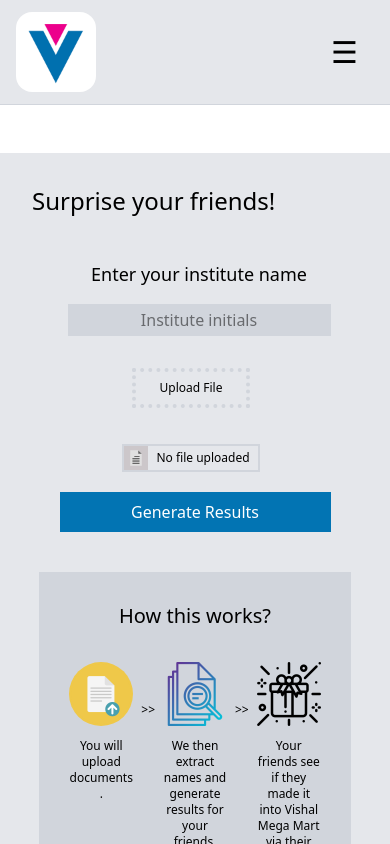
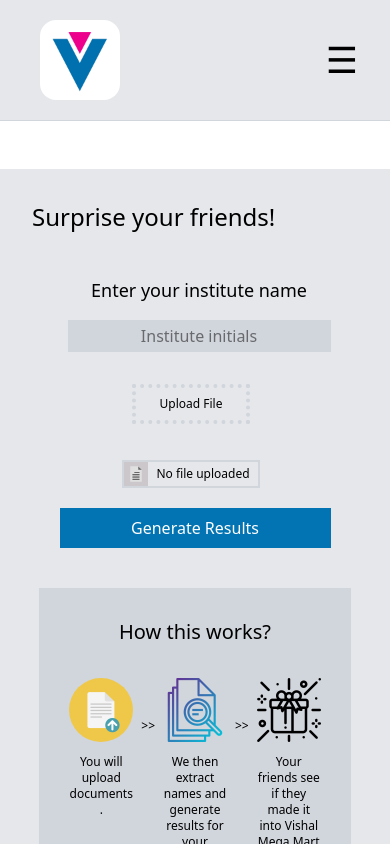
Before and after one commit to anantl911/Vishal-ResultMart, a React (Vite) app in the folder frontend/: page /generate in a window 390 px wide. Shown: the top 844 px of the page. Built offline with nearby package versions, Linux system fonts and the light colour scheme; no server answers.

Commit message:
fixed hamburger

```diff
--- a/frontend/src/Components/Header.jsx
+++ b/frontend/src/Components/Header.jsx
@@ -1,21 +1,28 @@
-import { useState } from "react";
+import { useEffect, useState, useRef } from "react";
 import { Link } from "react-router-dom";
 
 const Header = () => {
     const [isMenuOpen, setIsMenuOpen] = useState(false);
+    const [menuHeight, setMenuHeight] = useState(0);
+    const menuRef = useRef(null);
+
+    useEffect(() => {
+        if (isMenuOpen && menuRef.current) {
+            setMenuHeight(menuRef.current.scrollHeight);
+        } else {
+            setMenuHeight(0);
+        }
+    }, [isMenuOpen]);
 
     return (
         <header className="relative z-50">
-            <div className="w-screen sm:max-h-[92.5px] bg-gray-200 flex justify-between items-center px-4 py-3 sm:px-10">
-
-                {/* Logo */}
-                <div>
-                    <img src="vssmall.jpg" className="max-w-90 hidden sm:block" alt="logo" />
-                    <img src="icon.png" className="max-h-20 block sm:hidden rounded-2xl" alt="icon" />
+            <div id="header-container" className="w-screen sm:max-h-[92.5px] bg-gray-200 flex justify-between">
+                <div id="header-logo">
+                    <img src="vssmall.jpg" className="max-w-90 hidden sm:block" />
+                    <img src="icon.png" className="max-h-20 mb-5 mx-10 mt-5 block sm:hidden rounded-2xl" />
                 </div>
 
-                {/* Desktop Menu */}
-                <div className="hidden sm:flex items-center">
+                <div id="options" className="mx-10 sm:my-5 hidden sm:flex items-center">
                     <ul className="list-none flex gap-6 select-none">
                         <li>
                             <Link to="/result">
@@ -30,22 +37,19 @@
                     </ul>
                 </div>
 
-                {/* Hamburger Icon */}
                 <button
-                    className="sm:hidden text-3xl mr-4 hover:cursor-pointer focus:outline-none"
+                    className="sm:hidden text-4xl mr-8 hover:cursor-pointer focus:outline-none"
                     onClick={() => setIsMenuOpen(!isMenuOpen)}
                 >
                     ☰
                 </button>
             </div>
 
-            {/* Mobile Accordion with Smooth Slide */}
             <div
-                className={`sm:hidden overflow-hidden transition-all duration-500 ease-in-out ${
-                    isMenuOpen ? 'max-h-40 py-2' : 'max-h-0 py-0'
-                } bg-gray-100 border-t border-gray-300 px-4`}
+                className="sm:hidden overflow-hidden transition-all duration-500 ease-in-out bg-gray-100 border-t border-gray-300 px-4"
+                style={{ maxHeight: `${menuHeight}px` }}
             >
-                <ul className="flex flex-col gap-2">
+                <ul ref={menuRef} className="flex flex-col gap-2 py-2">
                     <li>
                         <Link to="/result" onClick={() => setIsMenuOpen(false)}>
                             <div className="bg-blue-200 hover:bg-blue-300 transition duration-300 p-2 rounded-md text-center">
--- a/frontend/src/Components/onAbout/MassGenerate.jsx
+++ b/frontend/src/Components/onAbout/MassGenerate.jsx
@@ -25,7 +25,6 @@
       .then(response => response.json())
       .then(data => { return data });
 
-      console.log("Response to this shit: ", response);
     if(response.success) setFetchedList(response.data);
   }
 
@@ -70,8 +69,9 @@
       }
     }
 
-    console.log("resultList: ",resultList,"\nresultFlawed: ",resultFlawed);
+
     setLoading({ parentLoading: true, uploadLoading: true, nameSearchLoading: false, giftLoading: false, loaded: false });
+    if(nameGenPromo.includes("Bad") || nameGenPromo.includes("Duplicate"))  setNameGenPromo("Receiving your file");
     for (const user of result.names) {
       const result = await addNewCandidate(
         user.first, user.middle, user.last,
@@ -90,7 +90,7 @@
 
     if(successList.length > 0 ) console.log("Pushed records");
     else{
-      console.log("Duplicate Count: ", duplicateCount, "Actual name length: ",result.names.length)
+
       if(duplicateCount >= (result.names.length - 20) && duplicateCount <=  (result.names.length)) promoFailText = "Duplicate records rejected!";
       else promoFailText = "Bad file. No records found!";
 
--- a/frontend/src/Components/onResults/Copy.jsx
+++ b/frontend/src/Components/onResults/Copy.jsx
@@ -36,7 +36,7 @@
 
     const getCopyMsg = () =>
         {
-        console.log(props.IMGURL)
+
         switch(props.mediaName){
             case "Instagram":
                 return getInstaCopy();
--- a/frontend/src/Components/onResults/ResultSearch.jsx
+++ b/frontend/src/Components/onResults/ResultSearch.jsx
@@ -41,7 +41,6 @@
             body: JSON.stringify({ seatNo })
         }).then(response => response.json()).
         then(result => {
-            console.log(result);
             if(result.success) alert(result.msg)
             else alert(result.msg)
         }).catch (err => {
```
Also changed, not shown: 4 other files (tests, documents, lock files or other folders).
